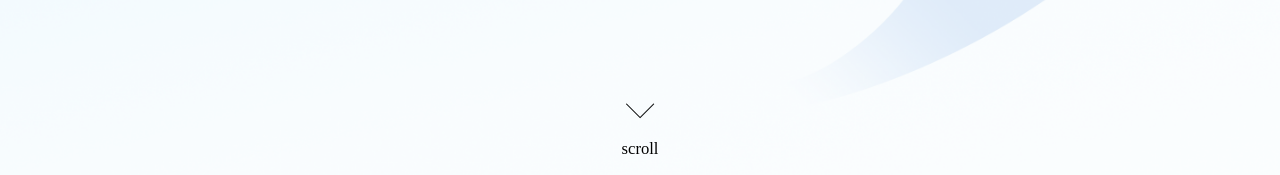
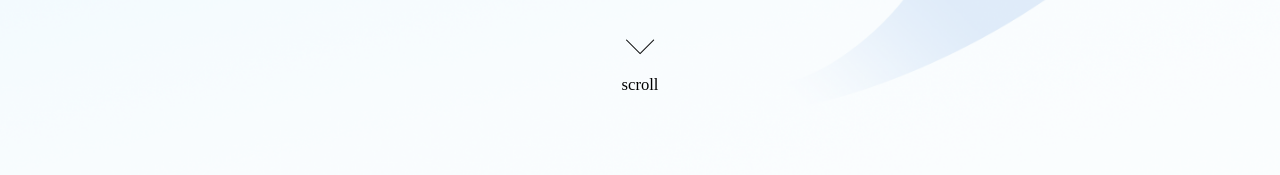
Before and after one commit to HyeL99/Academy, a plain HTML site: page pf1.Binggrae/index.html in a window 1280 px wide. Shown: the part 613-788 px from the top of the page. Drawn offline with nearby package versions, Linux system fonts and the light colour scheme; a web font is replaced by a local one.

Commit message:
d.220722

```diff
--- a/pf1.Binggrae/css/title.css
+++ b/pf1.Binggrae/css/title.css
@@ -135,3 +135,6 @@
   content:"scroll";
   font-size: 1.3vw;
 }
+#title span{
+  transform:translateY(-5vw);
+}
```
